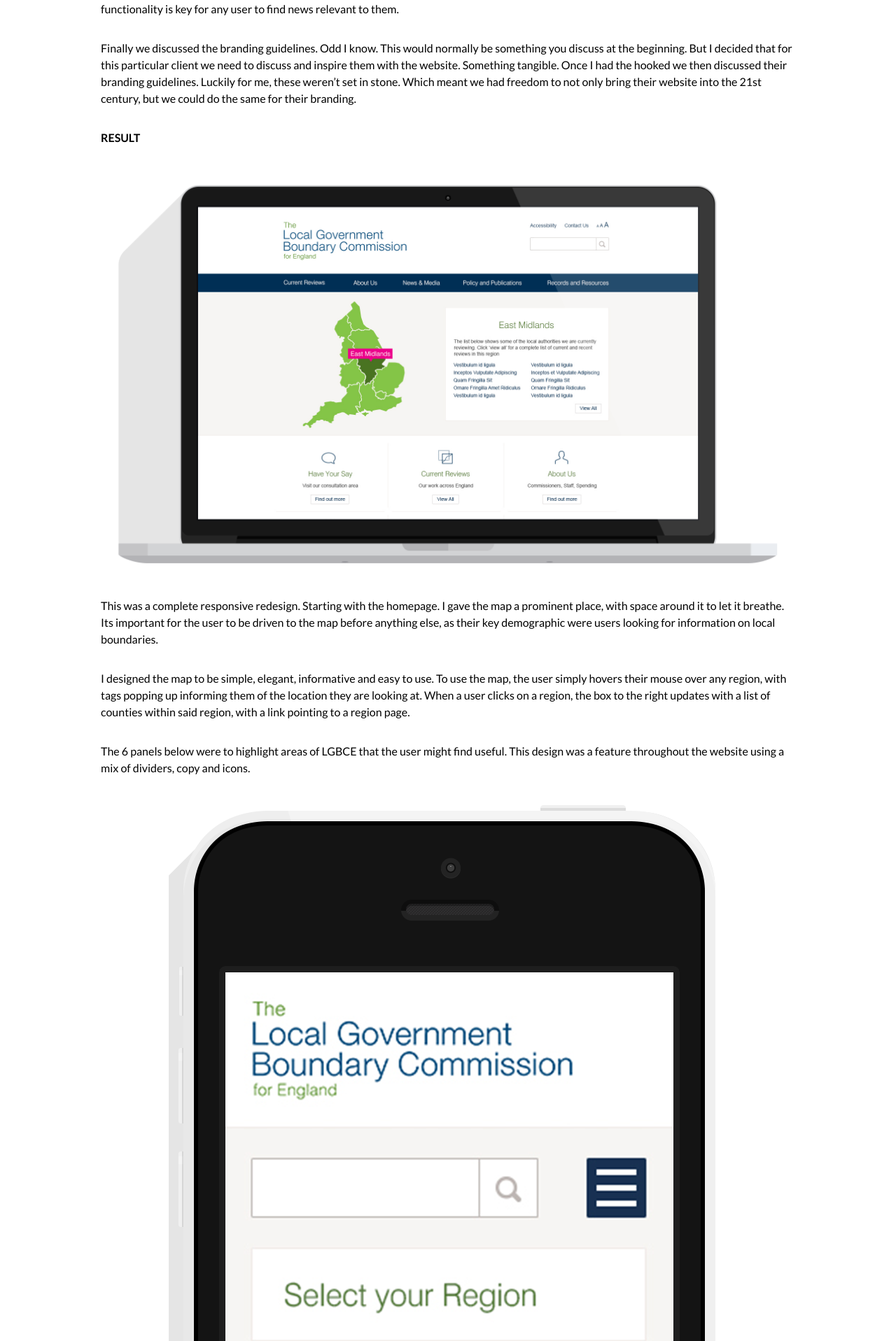
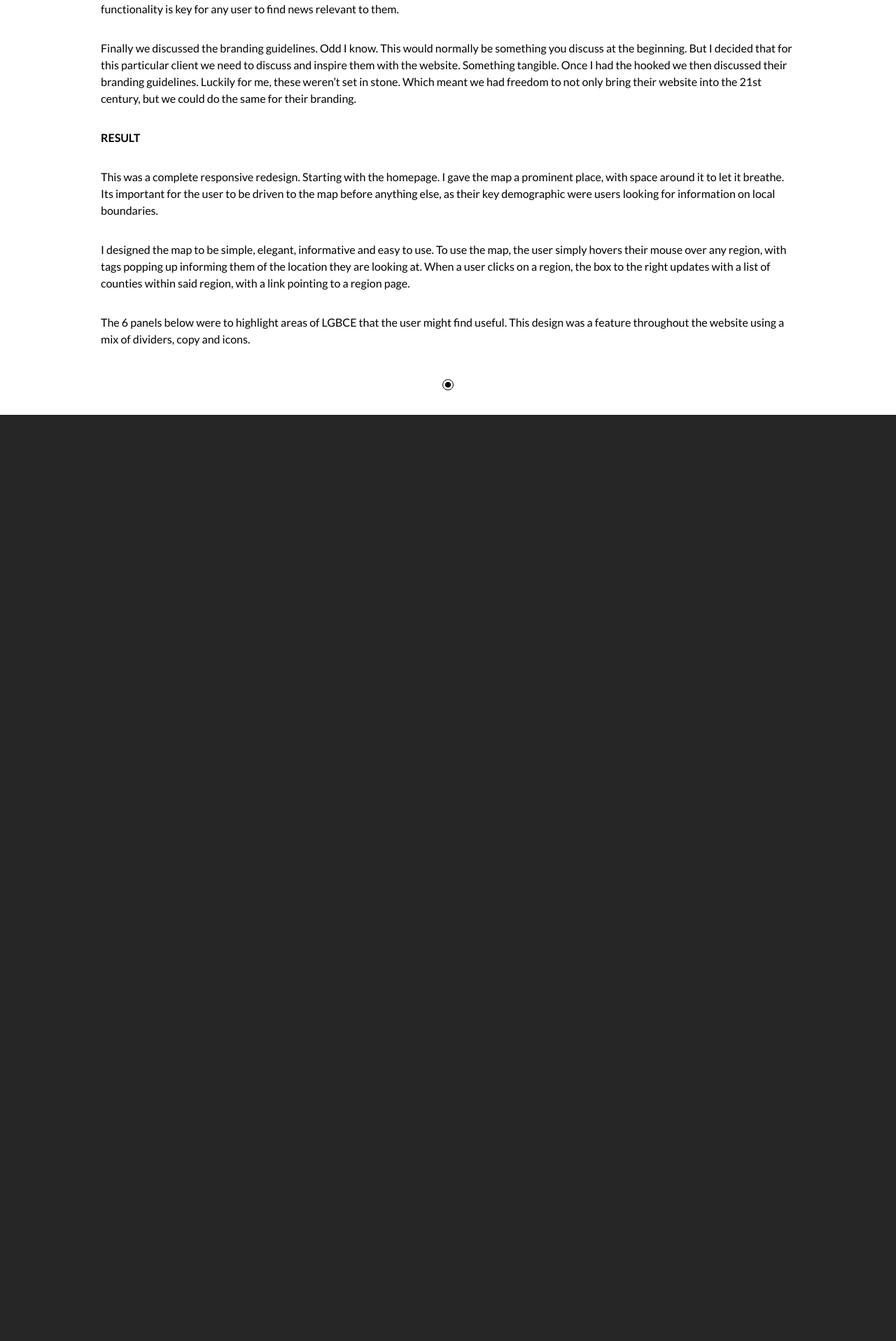
Before and after one commit to lukecarlton/lukecarlton.com, a Jekyll site: the page built from _posts/2014-01-06-LGBCE.md, in a window 1280 px wide. Shown: the part 1668-3585 px from the top of the page at 70% size. Built offline with Jekyll 4.4.1, drawn with Linux system fonts in a browser that asks for light colours; Markdown is read by kramdown in place of the engine named in the settings; after the commit the page ends 2261 px from its top, so only the background shows below that.

Commit message:
LGBCE copy

```diff
--- a/_posts/2014-01-06-LGBCE.md
+++ b/_posts/2014-01-06-LGBCE.md
@@ -52,12 +52,8 @@ Finally we discussed the branding guidelines. Odd I know. This would normally be
 
 **RESULT**
 
-<img src="/images/LGBCE/Desktop-Designs.png">
-
 This was a complete responsive redesign. Starting with the homepage. I gave the map a prominent place, with space around it to let it breathe. Its important for the user to be driven to the map before anything else, as their key demographic were users looking for information on local boundaries.
 
 I designed the map to be simple, elegant, informative and easy to use. To use the map, the user simply hovers their mouse over any region, with tags popping up informing them of the location they are looking at. When a user clicks on a region, the box to the right updates with a list of counties within said region, with a link pointing to a region page.
 
 The 6 panels below were to highlight areas of LGBCE that the user might find useful. This design was a feature throughout the website using a mix of dividers, copy and icons.
-
-<img src="/images/LGBCE/Mobile-Designs.png">
```
